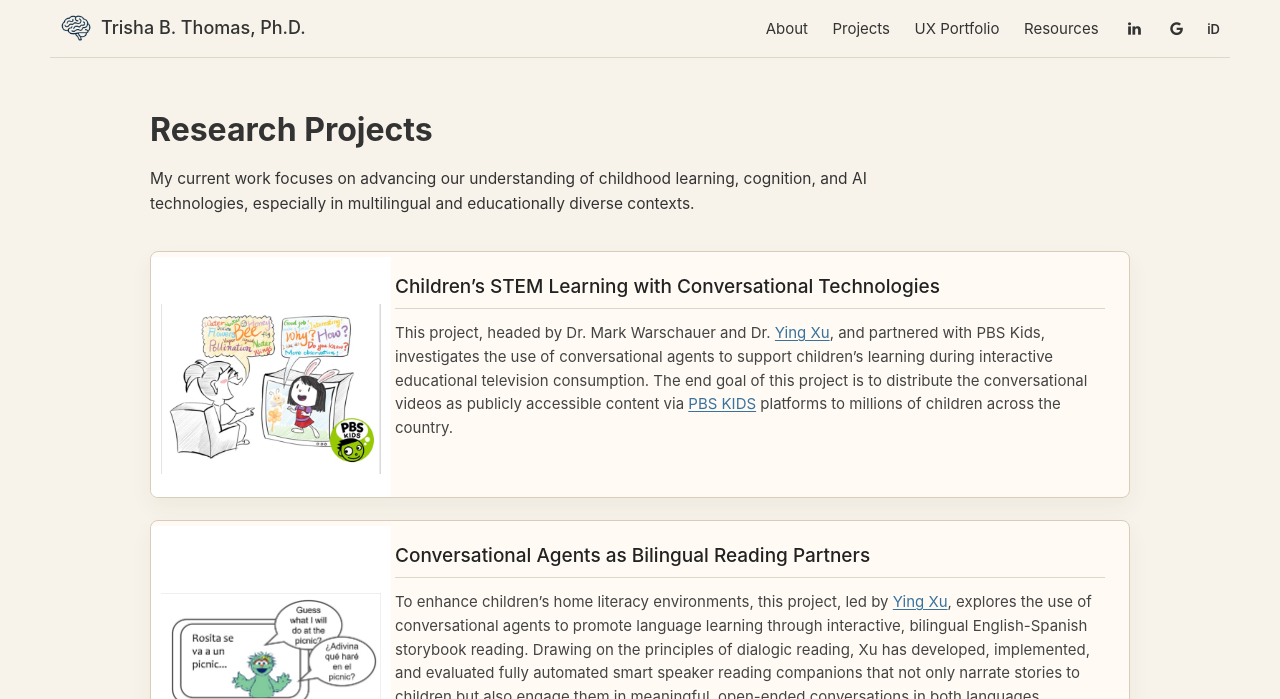
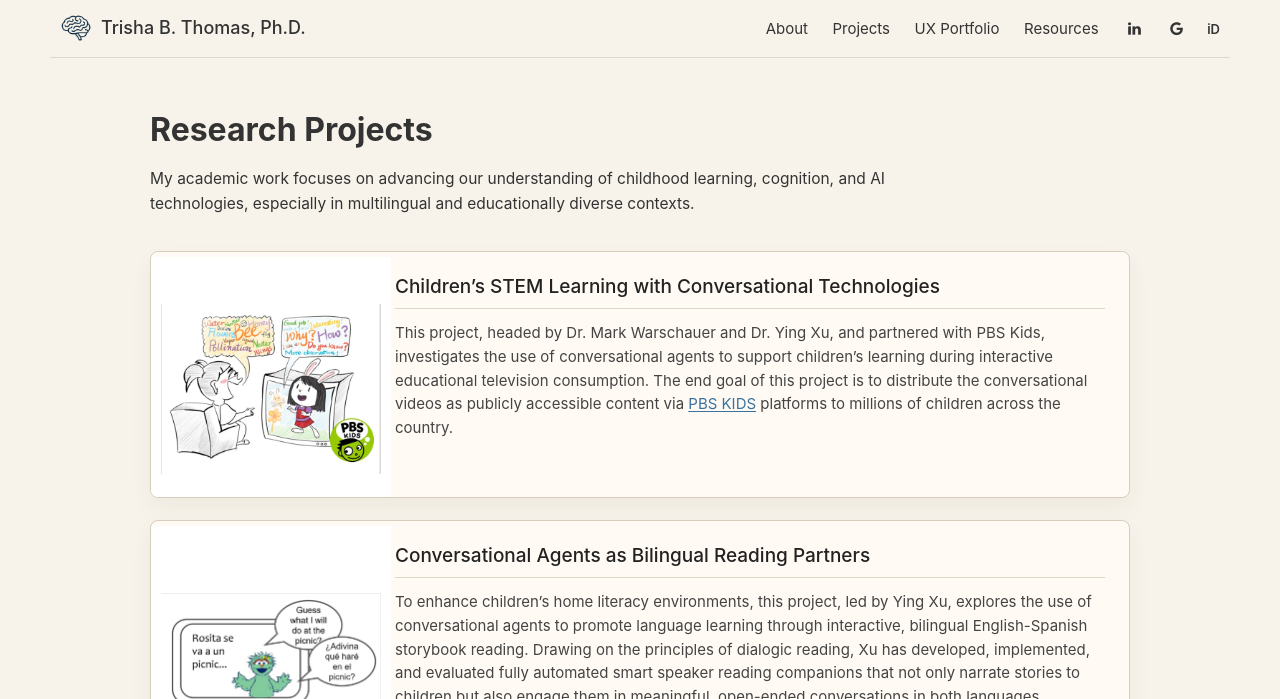
Before and after one commit to tthomas840/tthomas840.github.io, a Jekyll site: the page built from pages/documentation.md, in a window 1280 px wide and 1400 px high. Shown: the top 699 px of the window. Built offline with Jekyll 4.4.1, drawn with Linux system fonts in a browser that asks for light colours; nearby versions of some CDN libraries; some of the changed text lies outside the part shown.

```diff
--- a/pages/documentation.md
+++ b/pages/documentation.md
@@ -8,14 +8,14 @@ page_class: projects-page-content
 
 <div class="projects-page" markdown="1">
 
-My current work focuses on advancing our understanding of childhood learning, cognition, and AI technologies, especially in multilingual and educationally diverse contexts.
+My academic work focuses on advancing our understanding of childhood learning, cognition, and AI technologies, especially in multilingual and educationally diverse contexts.
 
 <div class="project-grid">
   <article class="project-card">
     <img src="{{ site.github.url }}/assets/img/projects/stem-conversational-technologies.png" alt="Child interacting with an educational media character on PBS KIDS">
     <div class="project-card-body">
       <h2>Children’s STEM Learning with Conversational Technologies</h2>
-      <p>This project, headed by Dr. Mark Warschauer and Dr. <a href="https://ying-xu.com/" target="_blank">Ying Xu</a>, and partnered with PBS Kids, investigates the use of conversational agents to support children’s learning during interactive educational television consumption. The end goal of this project is to distribute the conversational videos as publicly accessible content via <a href="https://pbskids.org/" target="_blank">PBS KIDS</a> platforms to millions of children across the country.</p>
+      <p>This project, headed by Dr. Mark Warschauer and Dr. Ying Xu, and partnered with PBS Kids, investigates the use of conversational agents to support children’s learning during interactive educational television consumption. The end goal of this project is to distribute the conversational videos as publicly accessible content via <a href="https://pbskids.org/" target="_blank">PBS KIDS</a> platforms to millions of children across the country.</p>
     </div>
   </article>
 
@@ -23,7 +23,7 @@ My current work focuses on advancing our understanding of childhood learning, co
     <img src="{{ site.github.url }}/assets/img/projects/bilingual-reading-partners.png" alt="Bilingual Sesame Street storybook with English and Spanish speech bubbles">
     <div class="project-card-body">
       <h2>Conversational Agents as Bilingual Reading Partners</h2>
-      <p>To enhance children’s home literacy environments, this project, led by <a href="https://ying-xu.com/" target="_blank">Ying Xu</a>, explores the use of conversational agents to promote language learning through interactive, bilingual English-Spanish storybook reading. Drawing on the principles of dialogic reading, Xu has developed, implemented, and evaluated fully automated smart speaker reading companions that not only narrate stories to children but also engage them in meaningful, open-ended conversations in both languages.</p>
+      <p>To enhance children’s home literacy environments, this project, led by Ying Xu, explores the use of conversational agents to promote language learning through interactive, bilingual English-Spanish storybook reading. Drawing on the principles of dialogic reading, Xu has developed, implemented, and evaluated fully automated smart speaker reading companions that not only narrate stories to children but also engage them in meaningful, open-ended conversations in both languages.</p>
     </div>
   </article>
 
@@ -49,7 +49,7 @@ My current work focuses on advancing our understanding of childhood learning, co
     <img src="{{ site.github.url }}/assets/img/projects/educational-storytelling-ai.png" alt="Children greeting each other in multiple languages">
     <div class="project-card-body">
       <h2>Educational Storytelling: The Role of Generative AI in Children’s Learning</h2>
-      <p>This research, led by Dr. <a href="https://ying-xu.com/" target="_blank">Ying Xu</a>, aims to explore how large language models (LLMs) and generative AI can impact children's learning. As an initial step, we have launched a study that involves using generative AI to co-create STEM-focused narratives with children. To ensure the AI-generated content is educationally enriching, we experimented with various strategies, including theory-based prompt engineering, retrieval-augmented generation (RAG), and fine-tuning techniques.</p>
+      <p>This research, led by Dr. Ying Xu, aims to explore how large language models (LLMs) and generative AI can impact children's learning. As an initial step, we have launched a study that involves using generative AI to co-create STEM-focused narratives with children. To ensure the AI-generated content is educationally enriching, we experimented with various strategies, including theory-based prompt engineering, retrieval-augmented generation (RAG), and fine-tuning techniques.</p>
       <p>These methods help optimize the AI's dialogue output to better support children's educational experiences.</p>
     </div>
   </article>
```
